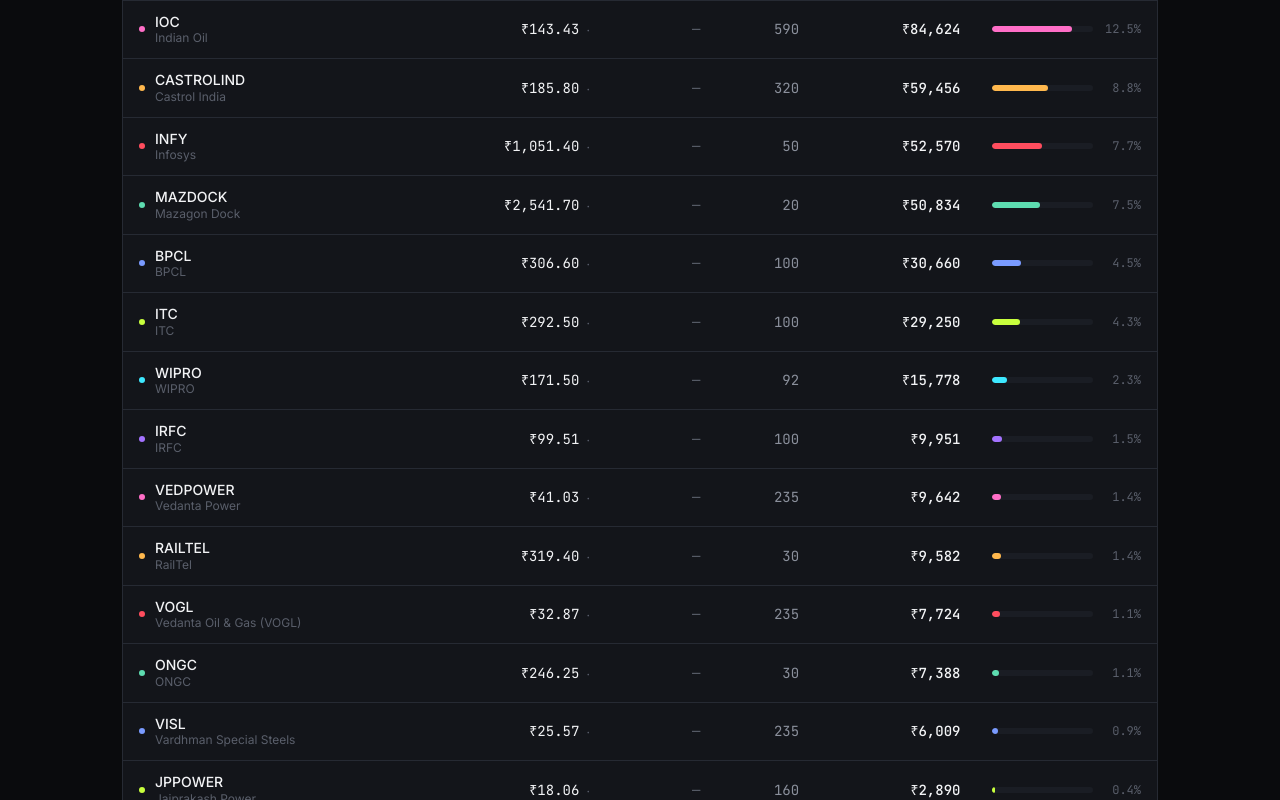
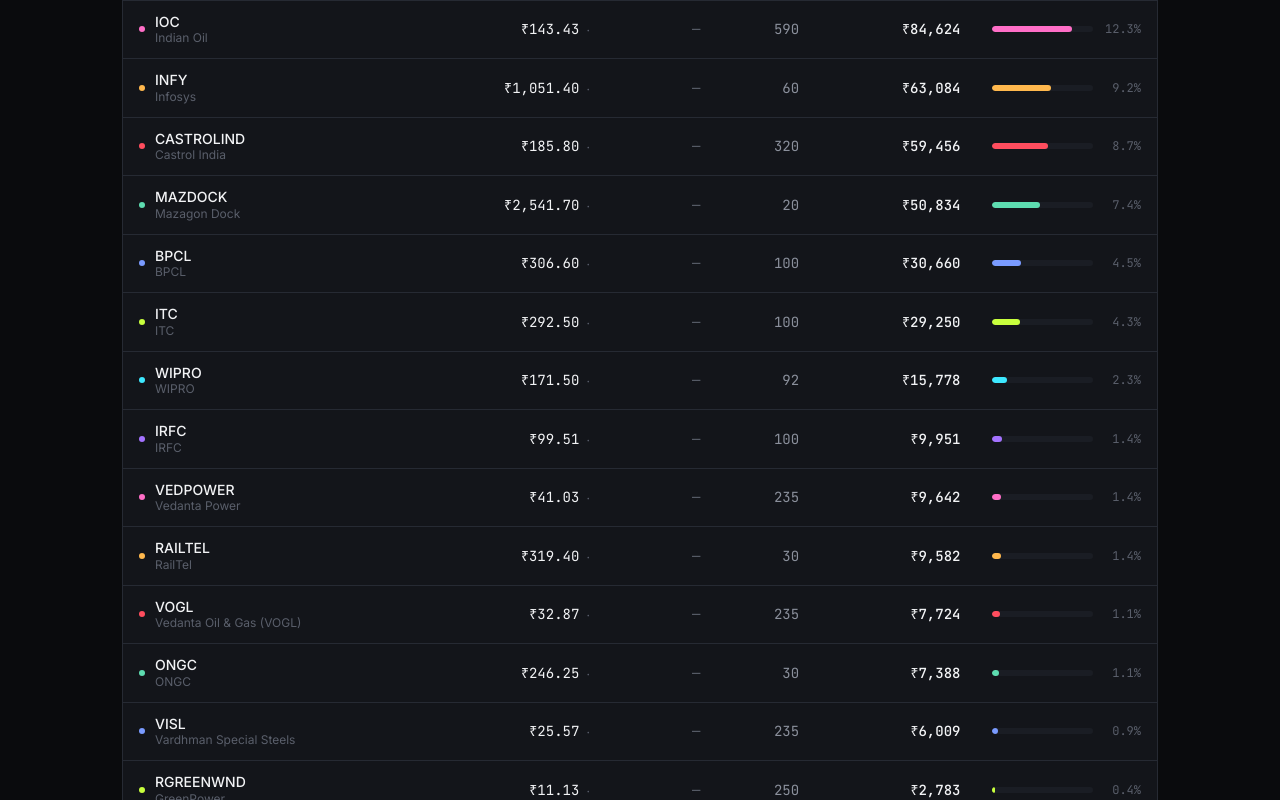
Before and after one commit to cybervenger/ledger, a Next.js app: page / in a window 1280 px wide. Shown: the part 740-1540 px from the top of the page. Built offline with nearby package versions, Linux system fonts and the light colour scheme; no server answers.

Commit message:
INFY qty 50->60, remove JPPOWER

```diff
--- a/src/data/holdings.ts
+++ b/src/data/holdings.ts
@@ -20,8 +20,7 @@
   { symbol: "ITC", name: "ITC", qty: 100, cmpFallback: 292.5 },
   { symbol: "ITCHOTELS", name: "ITC Hotels", qty: 10, cmpFallback: 170.92 },
   { symbol: "IOC", name: "Indian Oil", qty: 590, cmpFallback: 143.43 },
-  { symbol: "INFY", name: "Infosys", qty: 50, cmpFallback: 1051.4 },
-  { symbol: "JPPOWER", name: "Jaiprakash Power", qty: 160, cmpFallback: 18.06 },
+  { symbol: "INFY", name: "Infosys", qty: 60, cmpFallback: 1051.4 },
   { symbol: "ONGC", name: "ONGC", qty: 30, cmpFallback: 246.25 },
   { symbol: "RGREENWND", name: "GreenPower", qty: 250, cmpFallback: 11.13 },
   { symbol: "RAILTEL", name: "RailTel", qty: 30, cmpFallback: 319.4 },
```
